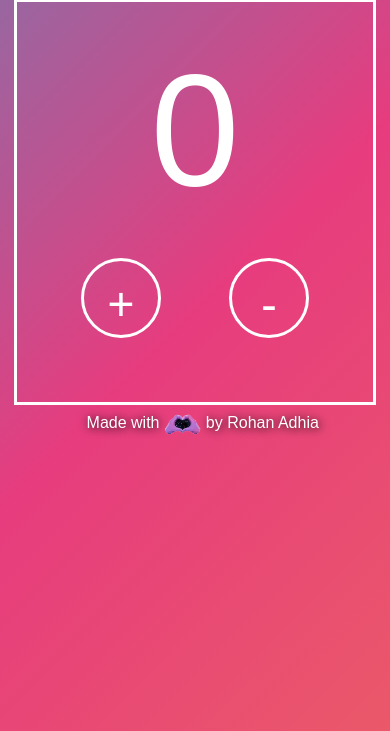
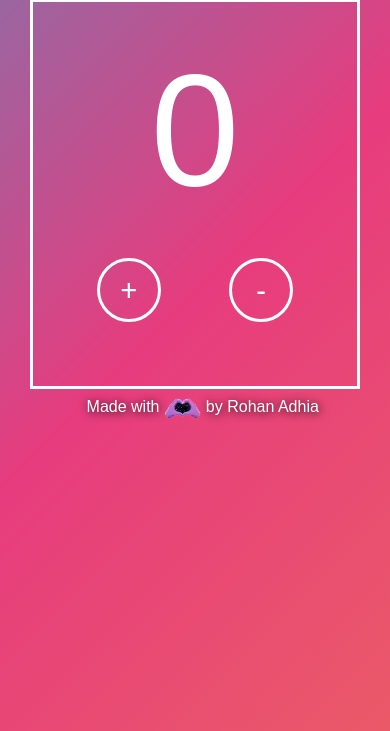
Before and after one commit to RohanAdhia/counter, a plain HTML site: page index.html in a window 390 px wide. Shown: the part 113-844 px from the top of the page. Drawn offline with nearby package versions, Linux system fonts and the light colour scheme.

Commit message:
Updated CSS code for mobile

```diff
--- a/css/styles.css
+++ b/css/styles.css
@@ -80,15 +80,20 @@ body {
 }
 
 .btn {
+  outline: none !important;
+}
+
+.btn-custom {
   display: inline-block;
   border-radius: 50%;
   background-color: Transparent;
   color: #FFFF;
   border: solid 10px;
   border-width: medium;
-  font-size: 3rem;
-  height: 5rem;
-  width: 5rem;
+  font-size: 30px;
+  height: 4rem;
+  width: 4rem;
+  text-align: center;
   margin: 2rem;
   outline: none;
 }
@@ -100,7 +105,7 @@ body {
   color: #FFFF;
   border: solid 10px;
   border-width: medium;
-  font-size: 1.5rem;
+  font-size: 20px;
   height: 3rem;
   width: 3rem;
   outline: none;
```
